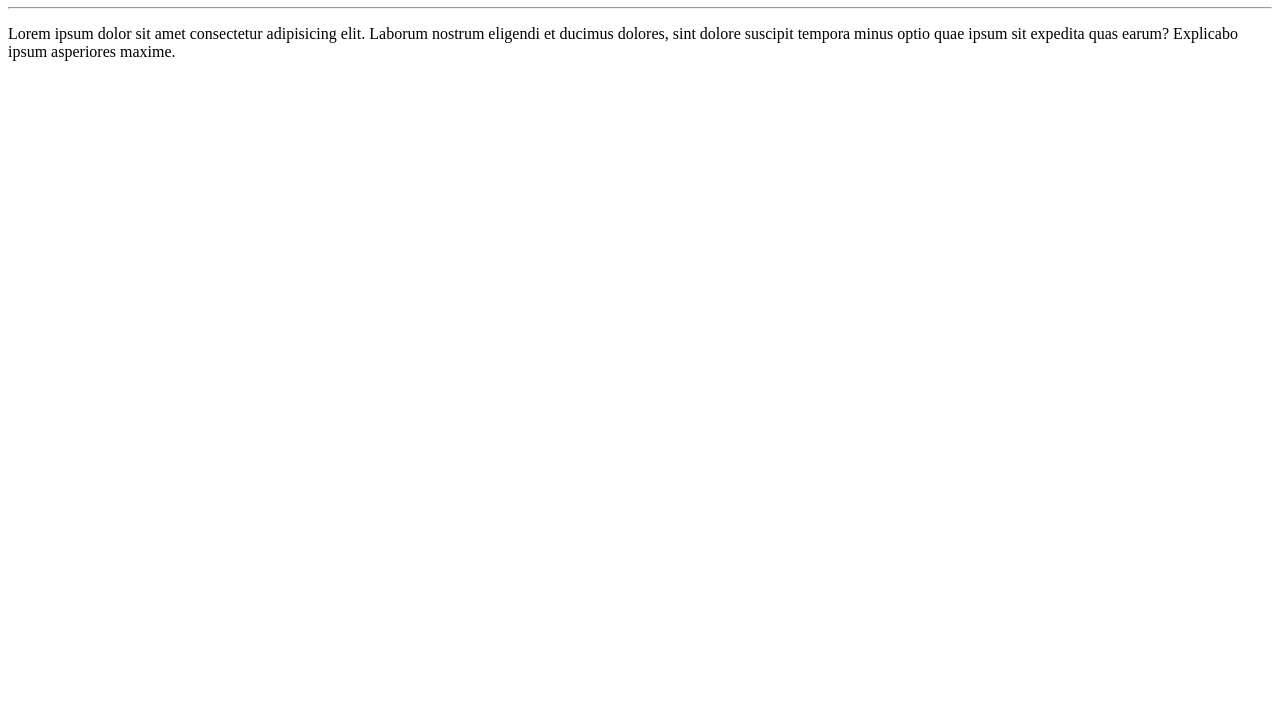
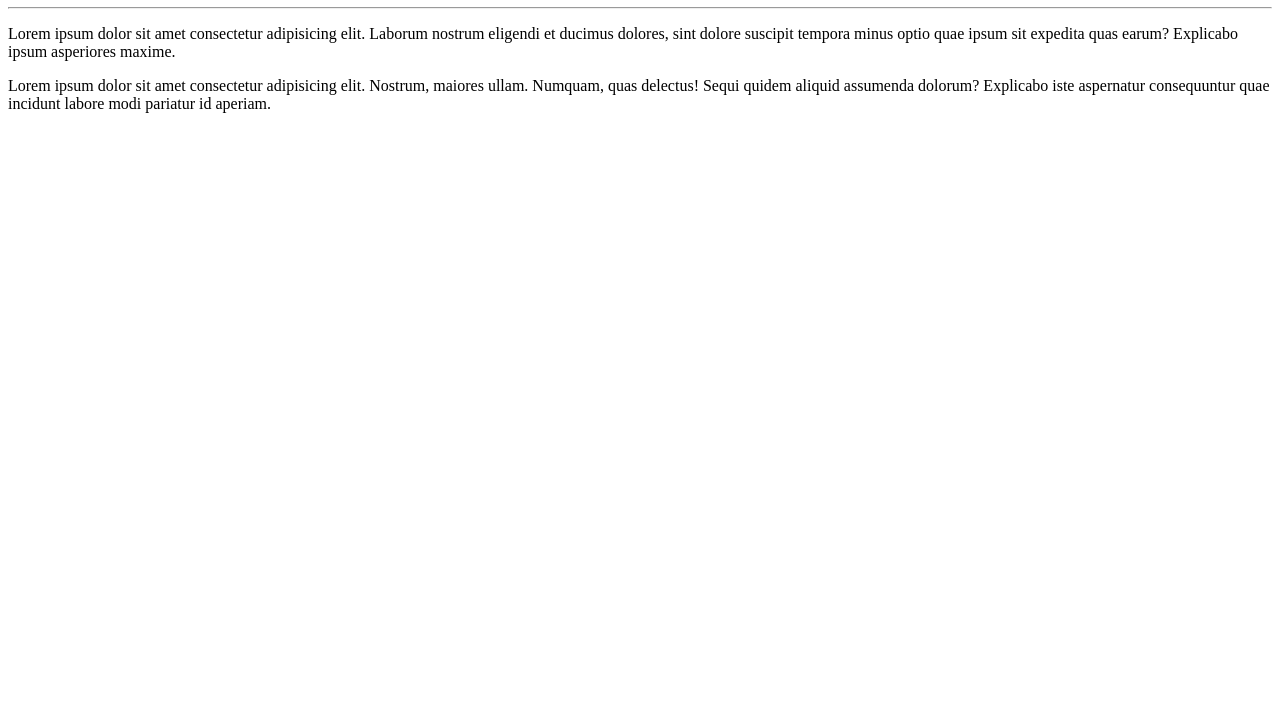
Before and after one commit to rodrigocgruiz/HelloWorld, a plain HTML site: page site-exemplo/index.html in a window 1280 px wide. Shown: the part 73-800 px from the top of the page. Drawn offline with Linux system fonts and the light colour scheme.

Commit message:
alterei a pagina principal
Adicionei paragrafo

```diff
--- a/site-exemplo/index.html
+++ b/site-exemplo/index.html
@@ -9,5 +9,6 @@
     <h1>Hello World</h1>
     <hr>
     <p>Lorem ipsum dolor sit amet consectetur adipisicing elit. Laborum nostrum eligendi et ducimus dolores, sint dolore suscipit tempora minus optio quae ipsum sit expedita quas earum? Explicabo ipsum asperiores maxime.</p>
+    <p>Lorem ipsum dolor sit amet consectetur adipisicing elit. Nostrum, maiores ullam. Numquam, quas delectus! Sequi quidem aliquid assumenda dolorum? Explicabo iste aspernatur consequuntur quae incidunt labore modi pariatur id aperiam.</p>
 </body>
 </html>
```
